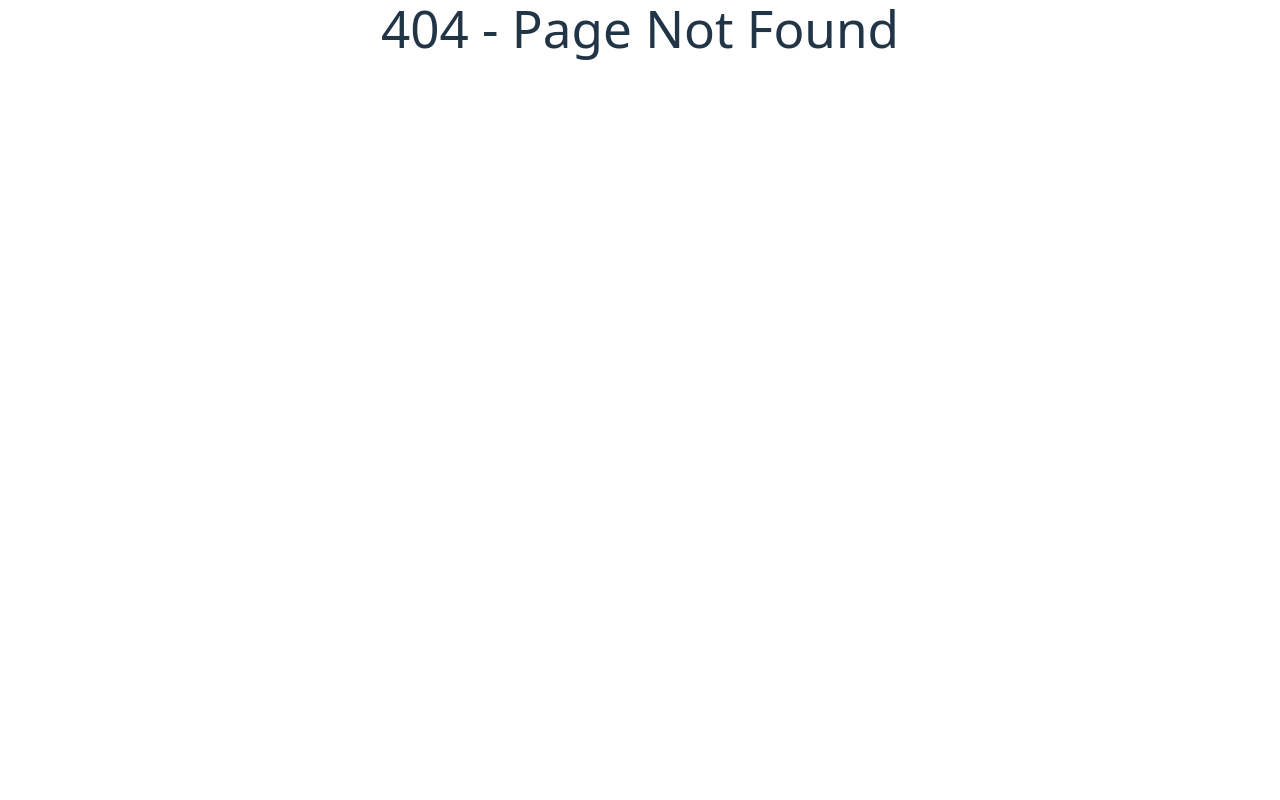
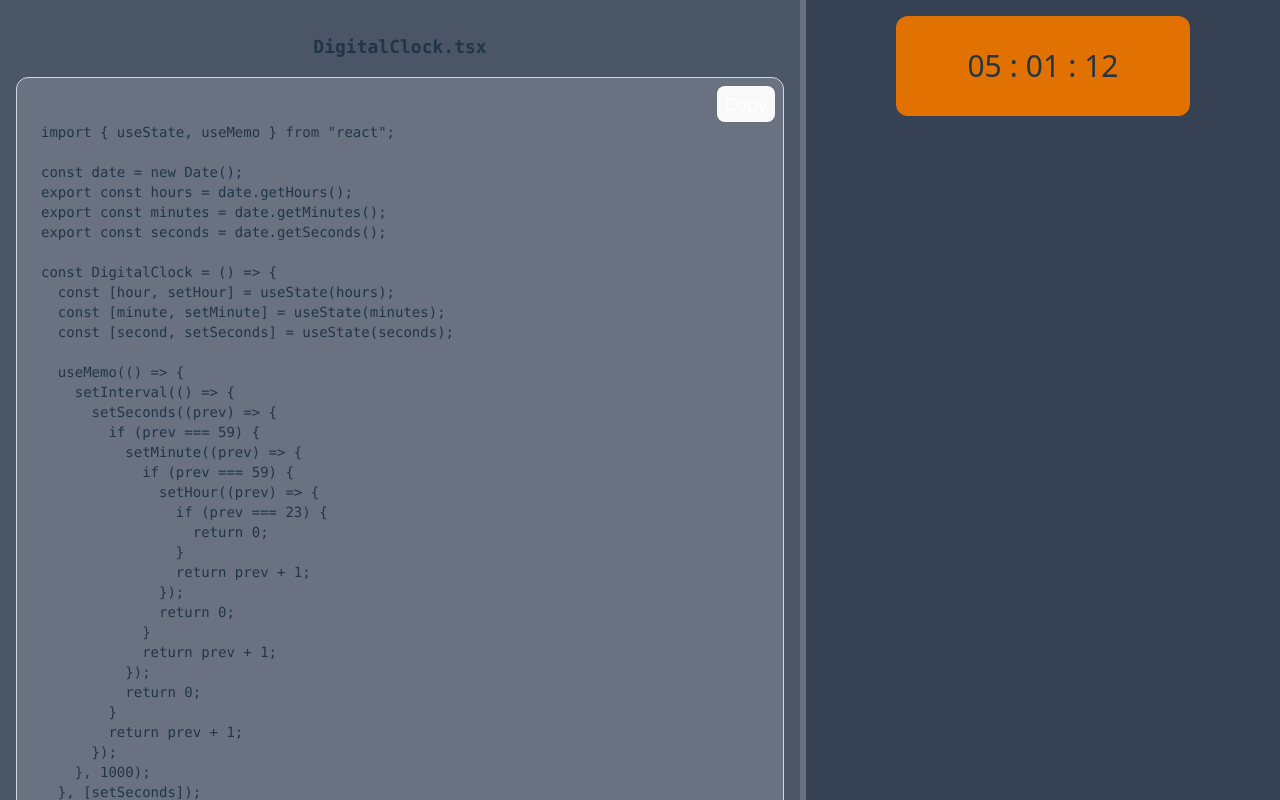
Before and after one commit to ryanmlow/ui-practice, a React (Vite) app: page /ui-task/digital-clock in a window 1280 px wide. Before the commit this address had no page. Shown: the top 800 px of the page. Built offline with nearby package versions, Linux system fonts and the light colour scheme.

Commit message:
Add digital clock task

```diff
--- a/src/Landing.tsx
+++ b/src/Landing.tsx
@@ -6,6 +6,7 @@ import tabsPreview from "./assets/tabs.png";
 import progressBarPreview from "./assets/progress-bars.png";
 import diceRollerPreview from "./assets/dice-roller.png";
 import todoListPreview from "./assets/todo-list.png";
+import digitalClockPreview from "./assets/digital-clock.png";
 
 const previewImgMap = [
   {
@@ -31,6 +32,10 @@ const previewImgMap = [
   {
     titleRef: "Todo List",
     link: todoListPreview,
+  },
+  {
+    titleRef: "Digital Clock",
+    link: digitalClockPreview,
   },
 ];
 
--- a/src/Routing/Routes.ts
+++ b/src/Routing/Routes.ts
@@ -18,8 +18,11 @@ import DiceRoller from "../Tasks/DiceRoller/DiceRoller";
 import diceRollerUiMarkdown from "../Tasks/DiceRoller/uiMarkdown";
 import diceRollerTestMarkdown from "../Tasks/DiceRoller/testMarkdown";
 import TodoList from "../Tasks/TodoList/TodoList";
-import TodoUiMarkdown from "../Tasks/TodoList/uiMarkdown";
-import TodoListTestMarkdown from "../Tasks/TodoList/testMarkdown";
+import todoUiMarkdown from "../Tasks/TodoList/uiMarkdown";
+import todoListTestMarkdown from "../Tasks/TodoList/testMarkdown";
+import DigitalClock from "../Tasks/DigitalClock/DigitalClock";
+import digitalClockUiMarkdown from "../Tasks/DigitalClock/uiMarkdown";
+import digitalClockTestMarkdown from "../Tasks/DigitalClock/testMarkdown";
 
 export type RouteType = {
   id: number;
@@ -104,7 +107,17 @@ export const routes: RouteType[] = [
     name: "Todo list",
     path: "todo-list",
     component: TodoList,
-    codeMd: TodoUiMarkdown,
-    testMd: TodoListTestMarkdown,
+    codeMd: todoUiMarkdown,
+    testMd: todoListTestMarkdown,
+  },
+  {
+    id: 7,
+    title: "Digital Clock",
+    description: "A digital clock that shows the current time",
+    name: "Digital Clock",
+    path: "digital-clock",
+    component: DigitalClock,
+    codeMd: digitalClockUiMarkdown,
+    testMd: digitalClockTestMarkdown,
   },
 ];
--- /dev/null
+++ b/src/Tasks/DigitalClock/DigitalClock.tsx
@@ -0,0 +1,62 @@
+import { useState, useMemo } from "react";
+
+const date = new Date();
+export const hours = date.getHours();
+export const minutes = date.getMinutes();
+export const seconds = date.getSeconds();
+
+const DigitalClock = () => {
+  const [hour, setHour] = useState(hours);
+  const [minute, setMinute] = useState(minutes);
+  const [second, setSeconds] = useState(seconds);
+
+  useMemo(() => {
+    setInterval(() => {
+      setSeconds((prev) => {
+        if (prev === 59) {
+          setMinute((prev) => {
+            if (prev === 59) {
+              setHour((prev) => {
+                if (prev === 23) {
+                  return 0;
+                }
+                return prev + 1;
+              });
+              return 0;
+            }
+            return prev + 1;
+          });
+          return 0;
+        }
+        return prev + 1;
+      });
+    }, 1000);
+  }, [setSeconds]);
+
+  return (
+    <div className="mx-auto flex w-8/12 items-center justify-center rounded-xl bg-amber-600 p-4">
+      <div className="px-2 py-4">
+        <p className="text-3xl">
+          {hour < 10 && "0"}
+          {hour}
+        </p>
+      </div>
+      <p className="text-3xl">:</p>
+      <div className="px-2 py-4">
+        <p className="text-3xl">
+          {minute < 10 && "0"}
+          {minute}
+        </p>
+      </div>
+      <p className="text-3xl">:</p>
+      <div className="px-2 py-4">
+        <p className="text-3xl">
+          {second < 10 && "0"}
+          {second}
+        </p>
+      </div>
+    </div>
+  );
+};
+
+export default DigitalClock;
--- /dev/null
+++ b/src/Tasks/DigitalClock/testMarkdown.ts
@@ -0,0 +1,65 @@
+const digitalClockTestMarkdown = `
+import { act, render } from "@testing-library/react";
+import { describe, it, expect, vi } from "vitest";
+import DigitalClock, { hours, minutes, seconds } from "./DigitalClock";
+
+describe("DigitalClock Component", () => {
+  beforeEach(() => vi.useFakeTimers());
+  afterEach(() => {
+    vi.clearAllTimers();
+    vi.useRealTimers();
+  });
+  it("renders the initial time correctly", () => {
+    const { getByText } = render(<DigitalClock />);
+    const date = new Date();
+    const hours = date.getHours();
+    const minutes = date.getMinutes();
+    const seconds = date.getSeconds();
+    expect(
+      getByText(hours < 10 ? \`0\${hours}\` : \`\${hours}\`),
+    ).toBeInTheDocument();
+    expect(
+      getByText(minutes < 10 ? \`0\${minutes}\` : \`\${minutes}\`),
+    ).toBeInTheDocument();
+    expect(
+      getByText(seconds < 10 ? \`0\${seconds}\` : \`$\{seconds}\`),
+    ).toBeInTheDocument();
+  });
+
+  it("should increment seconds every second", () => {
+    const { getByText } = render(<DigitalClock />);
+
+    act(() => vi.advanceTimersByTime(1000));
+
+    expect(
+      getByText(seconds < 10 ? \`0\${seconds + 1}\` : seconds + 1),
+    ).toBeInTheDocument();
+
+    const secondsToNextMinute = 60 - seconds - 1;
+
+    act(() => vi.advanceTimersByTime(secondsToNextMinute * 1000));
+    expect(getByText("00")).toBeInTheDocument();
+  });
+  it("should increment minutes every 60 seconds", () => {
+    const { getByText } = render(<DigitalClock />);
+
+    act(() => vi.advanceTimersByTime(60 * 1000));
+
+    expect(
+      getByText(minutes < 10 ? \`0\${minutes + 1}\` : minutes + 1),
+    ).toBeInTheDocument();
+  });
+
+  it("should increment hours every 60 minutes", () => {
+    const { getByText } = render(<DigitalClock />);
+
+    act(() => vi.advanceTimersByTime(60 * 60 * 1000));
+
+    expect(
+      getByText(hours < 10 ? \`0\${hours + 1}\` : hours + 1),
+    ).toBeInTheDocument();
+  });
+});
+`;
+
+export default digitalClockTestMarkdown;
--- /dev/null
+++ b/src/Tasks/DigitalClock/uiMarkdown.ts
@@ -0,0 +1,64 @@
+const digitalClockUiMarkdown = `
+import { useState, useMemo } from "react";
+
+const date = new Date();
+export const hours = date.getHours();
+export const minutes = date.getMinutes();
+export const seconds = date.getSeconds();
+
+const DigitalClock = () => {
+  const [hour, setHour] = useState(hours);
+  const [minute, setMinute] = useState(minutes);
+  const [second, setSeconds] = useState(seconds);
+
+  useMemo(() => {
+    setInterval(() => {
+      setSeconds((prev) => {
+        if (prev === 59) {
+          setMinute((prev) => {
+            if (prev === 59) {
+              setHour((prev) => {
+                if (prev === 23) {
+                  return 0;
+                }
+                return prev + 1;
+              });
+              return 0;
+            }
+            return prev + 1;
+          });
+          return 0;
+        }
+        return prev + 1;
+      });
+    }, 1000);
+  }, [setSeconds]);
+
+  return (
+    <div className="mx-auto flex w-8/12 items-center justify-center rounded-xl bg-amber-600 p-4">
+      <div className="px-2 py-4">
+        <p className="text-3xl">
+          {hour < 10 && "0"}
+          {hour}
+        </p>
+      </div>
+      <p className="text-3xl">:</p>
+      <div className="px-2 py-4">
+        <p className="text-3xl">
+          {minute < 10 && "0"}
+          {minute}
+        </p>
+      </div>
+      <p className="text-3xl">:</p>
+      <div className="px-2 py-4">
+        <p className="text-3xl">
+          {second < 10 && "0"}
+          {second}
+        </p>
+      </div>
+    </div>
+  );
+};
+`;
+
+export default digitalClockUiMarkdown;
--- a/src/Tasks/TodoList/testMarkdown.ts
+++ b/src/Tasks/TodoList/testMarkdown.ts
@@ -1,4 +1,4 @@
-const TodoListTestMarkdown = `
+const todoListTestMarkdown = `
 import { describe, it, expect } from "vitest";
 import { render, fireEvent } from "@testing-library/react";
 import { userEvent } from "@testing-library/user-event";
@@ -67,4 +67,4 @@ describe("Base test", () => {
 });
 `;
 
-export default TodoListTestMarkdown;
+export default todoListTestMarkdown;
--- a/src/Tasks/TodoList/uiMarkdown.ts
+++ b/src/Tasks/TodoList/uiMarkdown.ts
@@ -1,4 +1,4 @@
-const TodoUiMarkdown = `
+const todoUiMarkdown = `
 import { useEffect, useState } from "react";
 import { MdCheckCircle, MdDeleteOutline } from "react-icons/md";
 
@@ -120,4 +120,4 @@ const TodoList = () => {
 };
 `;
 
-export default TodoUiMarkdown;
+export default todoUiMarkdown;
--- a/vite.config.ts
+++ b/vite.config.ts
@@ -1,10 +1,10 @@
-// import { defineConfig } from "vite";
 import react from "@vitejs/plugin-react";
 import tailwindcss from "@tailwindcss/vite";
 import { defineConfig } from "vitest/config";
 
 export default defineConfig({
   plugins: [react(), tailwindcss()],
+  base: "/ui-practice/",
   test: {
     globals: true,
     environment: "jsdom",
```
Also changed, not shown: src/assets/digital-clock.png (added), 1 other file (tests, documents, lock files or other folders).
